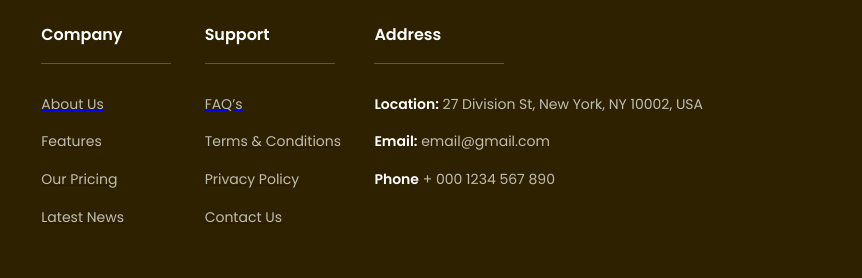
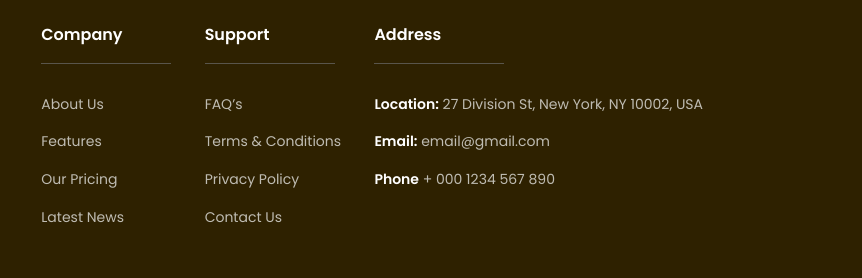
Before and after one commit to rtinh785/f8-2, a plain HTML site: page index.html in a window 1280 px wide. Shown: the part 4763-5041 px from the top of the page, 418-1280 px from the left. Drawn offline with Linux system fonts and the light colour scheme.

Commit message:
fix underline

```diff
--- a/asset/css/styles.css
+++ b/asset/css/styles.css
@@ -807,6 +807,10 @@ body {
     background-color: #59554b;
 }
 
+.footer ul a {
+    text-decoration: none;
+}
+
 .footer li {
     margin-bottom: 12px;
     color: #bfbcb2;
```
